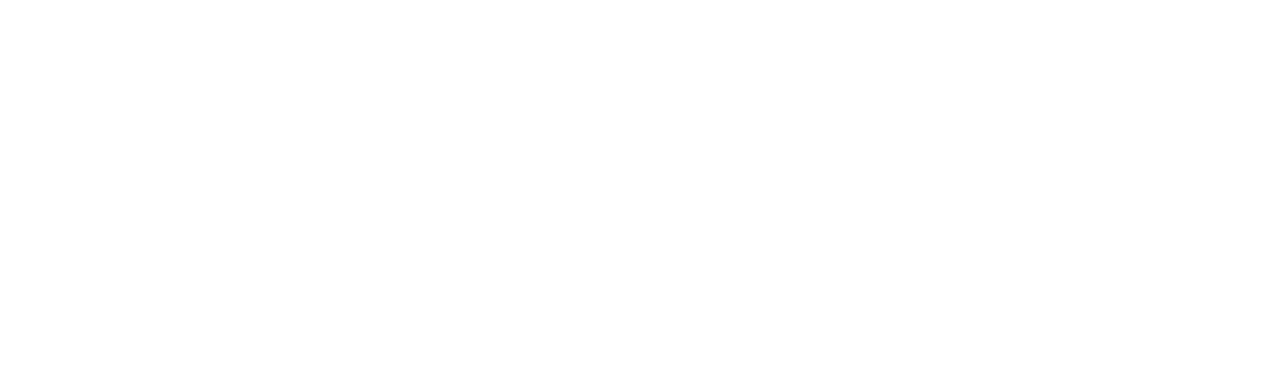
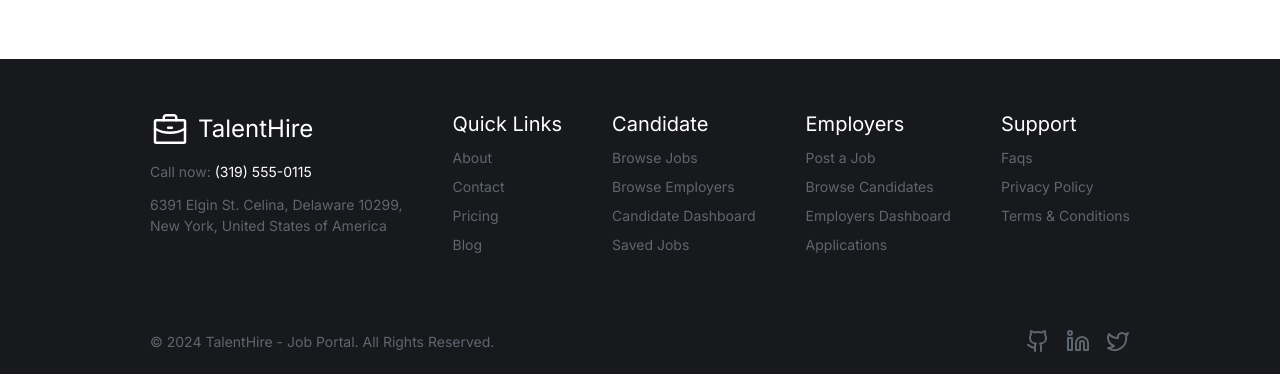
Before and after one commit to Rupesh-Piwal/TalentHire, a Next.js app: page / in a window 1280 px wide. Shown: the part 973-1347 px from the top of the page. Before the commit the page ends 972 px from the top, so only its background shows below. Built offline with nearby package versions, Linux system fonts and the light colour scheme; no server answers; the database is empty.

Commit message:
footer component

```diff
--- a/src/app/layout.tsx
+++ b/src/app/layout.tsx
@@ -2,6 +2,7 @@
 import { Inter } from "next/font/google";
 import "./globals.css";
 import Header from "@/components/Header";
+import Footer from "@/components/Footer";
 
 const inter = Inter({ subsets: ["latin"] });
 
@@ -20,6 +21,7 @@
       <body className={inter.className}>
         <Header />
         {children}
+        <Footer />
       </body>
     </html>
   );
--- /dev/null
+++ b/src/components/Footer.tsx
@@ -0,0 +1,148 @@
+import Image from "next/image";
+import React from "react";
+import Logo from "@/assets/briefcase-footer.svg";
+import Link from "next/link";
+import { Github, Linkedin, Twitter } from "lucide-react";
+
+const Footer = () => {
+  const currentYear = new Date().getFullYear();
+  return (
+    <div className="mt-[60px] bg-[#18191C] px-[20px] md:px-[150px]">
+      {/* Mobile View (up to md) */}
+      <div className="flex flex-col items-center justify-center py-[30px] md:hidden">
+        {/* Logo and Brand Name */}
+        <div className="flex flex-row items-center gap-2">
+          <Image alt="briefcase" src={Logo} width={40} height={40} />
+          <h1 className="text-[24px] text-[#ffffff]">TalentHire</h1>
+        </div>
+
+        {/* Social Media Links */}
+        <div className="mt-4 flex flex-row items-center gap-4">
+          <Link href="https://github.com/Rupesh-Piwal">
+            <Github className="text-[#5E6670]" />
+          </Link>
+          <Link href="https://www.linkedin.com/in/rupesh-piwal21/">
+            <Linkedin className="text-[#5E6670]" />
+          </Link>
+          <Link href="https://twitter.com/rpmarch21">
+            <Twitter className="text-[#5E6670]" />
+          </Link>
+        </div>
+      </div>
+
+      {/* Divider */}
+      <div className="border-t border-[#5E6670] md:hidden"></div>
+
+      {/* Copyright Text */}
+      <div className="flex justify-center py-4 text-[14px] text-[#5E6670] md:hidden">
+        &copy; {currentYear} TalentHire - Job Portal. All Rights Reserved.
+      </div>
+
+      {/* Larger View (md and above) */}
+      <div className="hidden flex-row justify-between py-[50px] md:flex">
+        {/* Logo and Brand Name */}
+        <div className="flex flex-col gap-3">
+          <div className="flex flex-row items-center gap-2">
+            <Image alt="briefcase" src={Logo} width={40} height={40} />
+            <h1 className="text-[24px] text-[#ffffff]">TalentHire</h1>
+          </div>
+          <div className="flex flex-col gap-3 text-[14px] text-[#5E6670]">
+            <p>
+              Call now: <span className="text-[#ffffff]">(319) 555-0115</span>
+            </p>
+            <p>
+              6391 Elgin St. Celina, Delaware 10299,
+              <br />
+              New York, United States of America
+            </p>
+          </div>
+        </div>
+
+        {/* Quick Links Section */}
+        <div className="flex flex-col gap-2 text-[14px] text-[#5E6670]">
+          <h1 className="text-[20px] text-[#ffffff]">Quick Links</h1>
+          <Link className="hover:text-[#0A65CC]" href="#">
+            About
+          </Link>
+          <Link className="hover:text-[#0A65CC]" href="#">
+            Contact
+          </Link>
+          <Link className="hover:text-[#0A65CC]" href="#">
+            Pricing
+          </Link>
+          <Link className="hover:text-[#0A65CC]" href="#">
+            Blog
+          </Link>
+        </div>
+
+        {/* Candidate Section */}
+        <div className="flex flex-col gap-2 text-[14px] text-[#5E6670]">
+          <h1 className="text-[20px] text-[#ffffff]">Candidate</h1>
+          <Link className="hover:text-[#0A65CC]" href="#">
+            Browse Jobs
+          </Link>
+          <Link className="hover:text-[#0A65CC]" href="#">
+            Browse Employers
+          </Link>
+          <Link className="hover:text-[#0A65CC]" href="#">
+            Candidate Dashboard
+          </Link>
+          <Link className="hover:text-[#0A65CC]" href="#">
+            Saved Jobs
+          </Link>
+        </div>
+
+        {/* Employers Section */}
+        <div className="flex flex-col gap-2 text-[14px] text-[#5E6670]">
+          <h1 className="text-[20px] text-[#ffffff]">Employers</h1>
+          <Link className="hover:text-[#0A65CC]" href="#">
+            Post a Job
+          </Link>
+          <Link className="hover:text-[#0A65CC]" href="#">
+            Browse Candidates
+          </Link>
+          <Link className="hover:text-[#0A65CC]" href="#">
+            Employers Dashboard
+          </Link>
+          <Link className="hover:text-[#0A65CC]" href="#">
+            Applications
+          </Link>
+        </div>
+
+        {/* Support Section */}
+        <div className="flex flex-col gap-2 text-[14px] text-[#5E6670]">
+          <h1 className="text-[20px] text-[#ffffff]">Support</h1>
+          <Link className="hover:text-[#0A65CC]" href="#">
+            Faqs
+          </Link>
+          <Link className="hover:text-[#0A65CC]" href="#">
+            Privacy Policy
+          </Link>
+          <Link className="hover:text-[#0A65CC]" href="#">
+            Terms & Conditions
+          </Link>
+        </div>
+      </div>
+
+      {/* Footer Bottom Bar for Larger Screens */}
+      <div className="hidden flex-row items-center justify-between py-6 text-[#5E6670] md:flex">
+        <div className="text-[14px]">
+          &copy; {currentYear} TalentHire - Job Portal. All Rights Reserved.
+        </div>
+        <div className="flex flex-row items-center gap-4">
+          <Link href="https://github.com/Rupesh-Piwal">
+            <Github className="text-[#5E6670]" />
+          </Link>
+          <Link href="https://www.linkedin.com/in/rupesh-piwal21/">
+            <Linkedin className="text-[#5E6670]" />
+          </Link>
+          <Link href="https://twitter.com/rpmarch21">
+            <Twitter className="text-[#5E6670]" />
+          </Link>
+        </div>
+      </div>
+    </div>
+  );
+};
+
+export default Footer;
```
Also changed, not shown: src/assets/briefcase-footer.svg (added).
